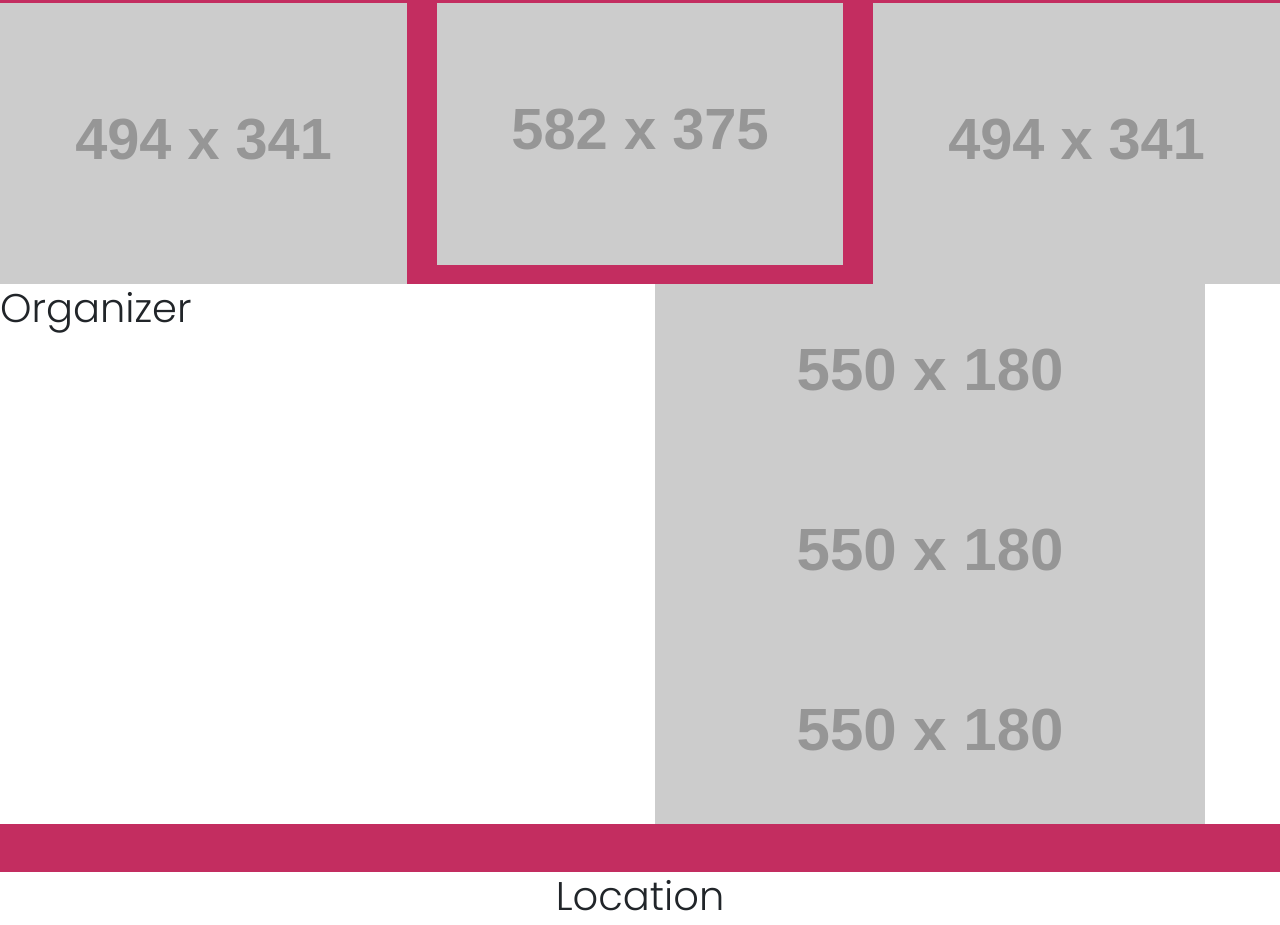
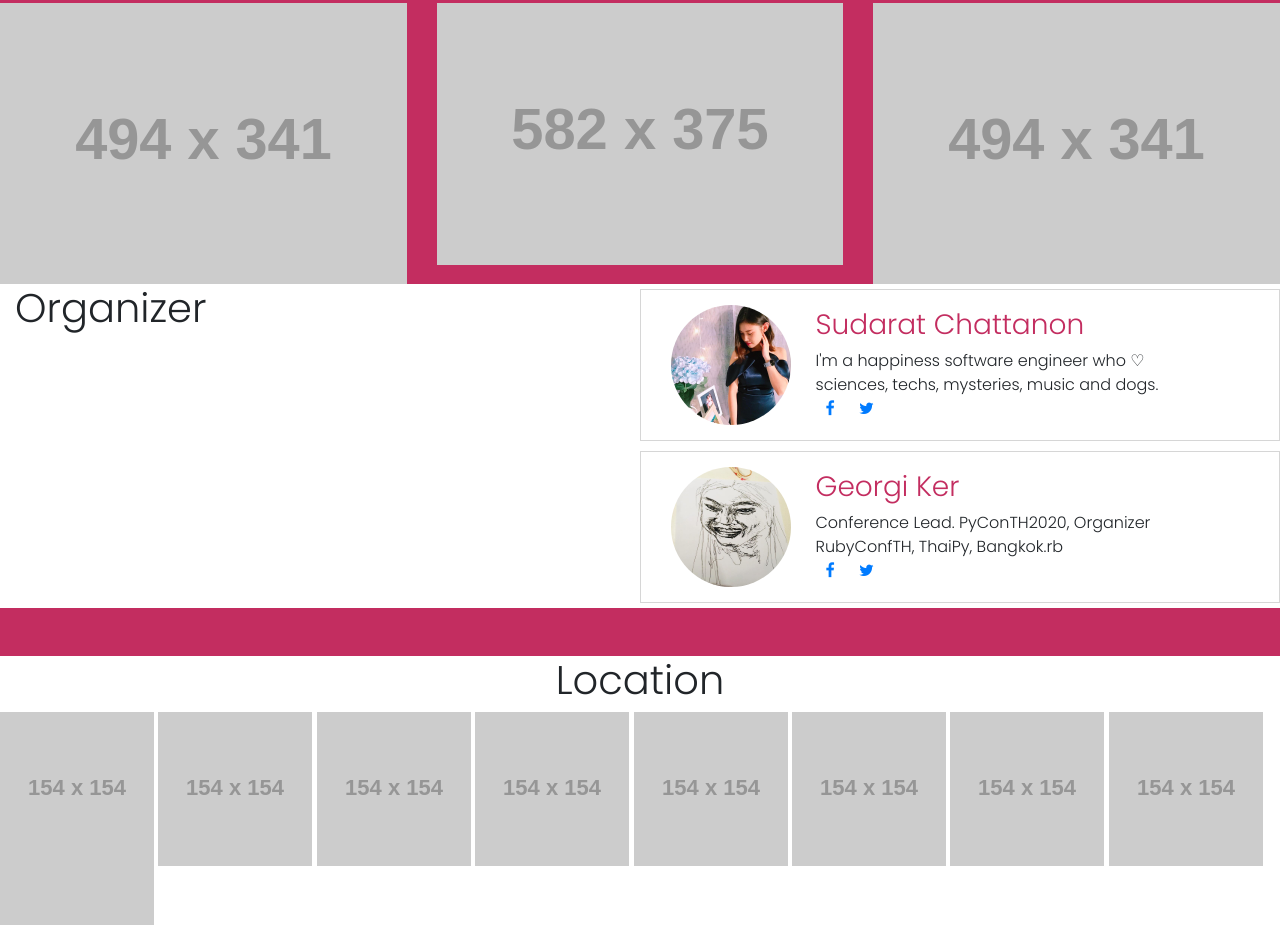
Before and after one commit to pyladiesbkk/pyladies-web, a website built with webpack: page src/index.html in a window 1280 px wide. Shown: the part 1324-2249 px from the top of the page. Built offline with nearby package versions, Linux system fonts and the light colour scheme; placeholder pictures from the web are drawn by us.

Commit message:
organize content

```diff
--- a/src/index.html
+++ b/src/index.html
@@ -1,5 +1,6 @@
 <!DOCTYPE html>
 <html lang="en">
+
 <head>
     <meta charset="UTF-8">
     <meta name="viewport" content="width=device-width, initial-scale=1.0">
@@ -7,23 +8,20 @@
     <link href="https://fonts.googleapis.com/css?family=Poppins:300,300i,600,600i,700,700i&display=swap" rel="stylesheet">
     <link rel="stylesheet" href="https://maxcdn.bootstrapcdn.com/bootstrap/4.0.0/css/bootstrap.min.css" integrity="sha384-Gn5384xqQ1aoWXA+058RXPxPg6fy4IWvTNh0E263XmFcJlSAwiGgFAW/dAiS6JXm" crossorigin="anonymous">
     <link rel="shortcut icon" type="image/png" href="/favicon.ico/apple-icon-180x180.png" />
+    <link rel="stylesheet" href="https://stackpath.bootstrapcdn.com/font-awesome/4.7.0/css/font-awesome.min.css">
     <title>Pyladies BKK</title>
 </head>
+
 <body>
     ${require('./nav.html')}
     <div class="container">
         <h1>Change title</h1>
     </div>
-  ${require('./banner.html')}
-  ${require('./about.html')}
-  ${require('./code-of-conduct.html')}
-  ${require('./gallery.html')}
-  ${require('./organizer.html')}
-  ${require('./location.html')}
-  ${require('./footer.html')}
+    ${require('./banner.html')} ${require('./about.html')} ${require('./code-of-conduct.html')} ${require('./gallery.html')} ${require('./organizer.html')} ${require('./location.html')} ${require('./footer.html')}
     <script src="https://code.jquery.com/jquery-3.2.1.slim.min.js" integrity="sha384-KJ3o2DKtIkvYIK3UENzmM7KCkRr/rE9/Qpg6aAZGJwFDMVNA/GpGFF93hXpG5KkN" crossorigin="anonymous"></script>
     <script src="https://cdnjs.cloudflare.com/ajax/libs/popper.js/1.12.9/umd/popper.min.js" integrity="sha384-ApNbgh9B+Y1QKtv3Rn7W3mgPxhU9K/ScQsAP7hUibX39j7fakFPskvXusvfa0b4Q" crossorigin="anonymous"></script>
     <script src="https://maxcdn.bootstrapcdn.com/bootstrap/4.0.0/js/bootstrap.min.js" integrity="sha384-JZR6Spejh4U02d8jOt6vLEHfe/JQGiRRSQQxSfFWpi1MquVdAyjUar5+76PVCmYl" crossorigin="anonymous"></script>
     <a href='' class="top-link">Back to top</a>
 </body>
+
 </html>
--- a/src/organizer.html
+++ b/src/organizer.html
@@ -1,12 +1,41 @@
-<div class="container-fuild bg-white">
+<div class="container-fluid bg-white">
     <div class="row ">
         <div class="col">
             <h1>Organizer</h1>
         </div>
         <div class="col">
-            <img src="https://via.placeholder.com/550x180" alt='Logo' />
-            <img src="https://via.placeholder.com/550x180" alt='Logo' />
-            <img src="https://via.placeholder.com/550x180" alt='Logo' />
+            <div class="row">
+                <div class="col-md-12 organizer-content">
+                    <div class="row">
+                        <div class="col-md-3 avatar-circle">
+                            <img src="/static/assets/organizer/sudarat.jpg" alt='Logo' class="avatar" />
+                        </div>
+                        <div class="col-md-8 content">
+                            <h3>Sudarat Chattanon</h3>
+                            <div>I'm a happiness software engineer who ♡ sciences, techs, mysteries, music and dogs.</div>
+                            <div class="social">
+                                <a href="https://www.facebook.com/gatukgl" target="_blank"><i class="fa fa-facebook"></i></a>
+                                <a href="https://twitter.com/gatukgl" target="_blank"><i class="fa fa-twitter"></i></a>
+                            </div>
+                        </div>
+                    </div>
+                </div>
+                <div class="col-md-12 organizer-content">
+                    <div class="row">
+                        <div class="col-md-3 avatar-circle">
+                            <img src="/static/assets/organizer/georgi.jpg" alt='Logo' class="avatar" />
+                        </div>
+                        <div class="col-md-8 content">
+                            <h3>Georgi Ker</h3>
+                            <div>Conference Lead. PyConTH2020, Organizer RubyConfTH, ThaiPy, Bangkok.rb</div>
+                            <div class="social">
+                                <a href="https://www.facebook.com/geonativejar" target="_blank"><i class="fa fa-facebook"></i></a>
+                                <a href="https://twitter.com/georgically1" target="_blank"><i class="fa fa-twitter"></i></a>
+                            </div>
+                        </div>
+                    </div>
+                </div>
+            </div>
         </div>
     </div>
 </div>
--- a/src/styles.css
+++ b/src/styles.css
@@ -2,9 +2,11 @@ body {
     font-family: 'Poppins', sans-serif;
     background-color: #c32d60;
 }
+
 nav {
     background-color: #c32d60;
 }
+
 .top-link {
     color: rebeccapurple;
     position: fixed;
@@ -14,17 +16,47 @@ nav {
     padding: 15px 20px;
     text-align: center;
 }
-.top-link:hover{
+
+.top-link:hover {
     color: yellow;
     background-color: salmon;
 }
+
 .logo-navbar {
     width: 7%;
     height: 7%;
 }
+
 .footer {
     padding-top: 10px;
 }
+
 .p-white {
     color: white;
 }
+
+img.avatar {
+    width: 150px;
+    height: 150px;
+    border-radius: 50%;
+    overflow: hidden;
+    padding: 15px;
+}
+
+.organizer-content {
+    border: 1px solid #d6d6d6;
+    margin-top: 5px;
+    margin-bottom: 5px;
+}
+
+.organizer-content .content {
+    align-self: center;
+}
+
+.organizer-content h3 {
+    color: #c32d60
+}
+
+.social a {
+    margin: 10px;
+}
```
Also changed, not shown: public/static/assets/organizer/georgi.jpg (added), public/static/assets/organizer/sudarat.jpg (added). Lines whose indentation alone changed are shown as unchanged.
